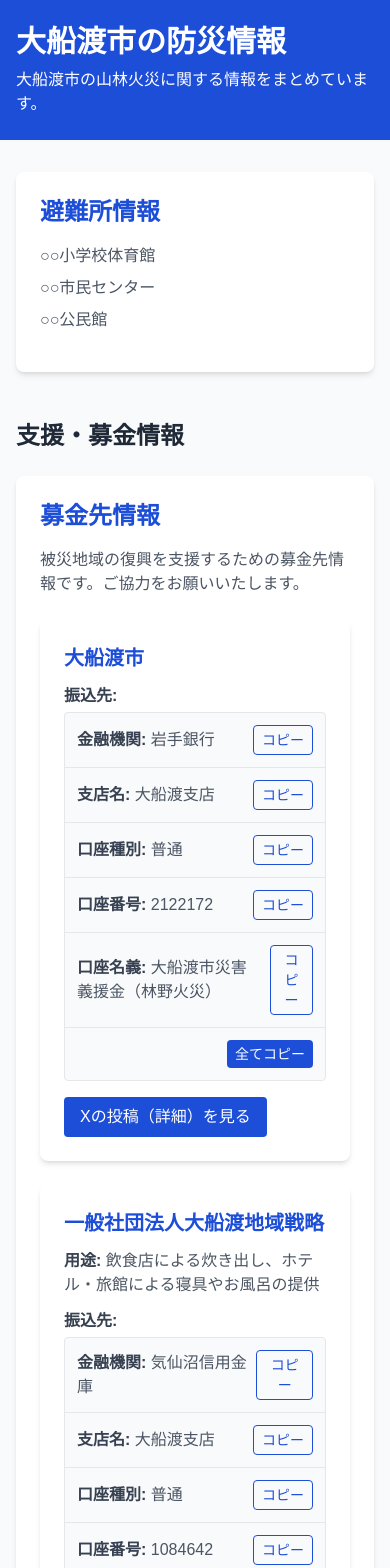
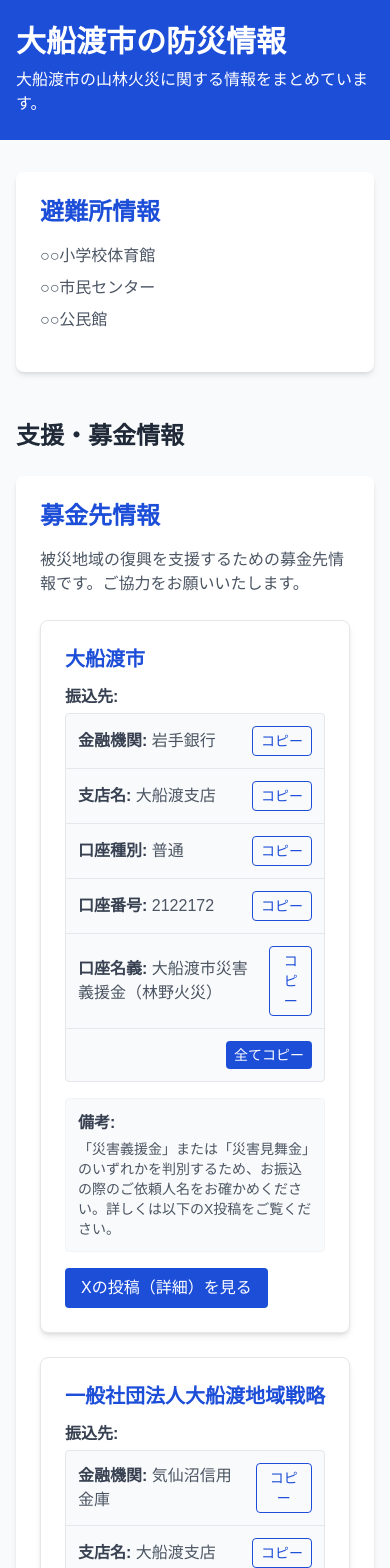
Before and after one commit to novalumo/disaster-prevention-info, a Next.js app: page /ofunato in a window 390 px wide. Shown: the top 1568 px of the page. Built offline with nearby package versions, Linux system fonts and the light colour scheme.

Commit message:
Update donation organization card with improved note section and responsive layout

```diff
--- a/src/app/ofunato/DonationInfoCard.tsx
+++ b/src/app/ofunato/DonationInfoCard.tsx
@@ -11,6 +11,7 @@ const donationOrganizations = [
     // 口座名義: 大船渡市災害義援金（林野火災）
     id: 'ofunato-city',
     organizationName: '大船渡市',
+    note: '「災害義援金」または「災害見舞金」のいずれかを判別するため、お振込の際のご依頼人名をお確かめください。詳しくは以下のX投稿をご覧ください。',
     accountInfo: [
       { id: 'ofunato-city-bank', label: '金融機関', value: '岩手銀行' },
       { id: 'ofunato-city-branch', label: '支店名', value: '大船渡支店' },
@@ -33,7 +34,7 @@ const donationOrganizations = [
     // 口座名義: 一般社団法人大船渡地域戦略
     id: 'ofunato-ss',
     organizationName: '一般社団法人大船渡地域戦略',
-    purpose: '飲食店による炊き出し、ホテル・旅館による寝具やお風呂の提供',
+    note: '飲食店による炊き出し、ホテル・旅館による寝具やお風呂の提供などに活用されます。',
     accountInfo: [
       { id: 'ofunato-ss-bank', label: '金融機関', value: '気仙沼信用金庫' },
       { id: 'ofunato-ss-branch', label: '支店名', value: '大船渡支店' },
@@ -58,7 +59,7 @@ const donationOrganizations = [
     // 加入者名：特定非営利活動法人おはなしころりん
     id: 'ohanashikororin',
     organizationName: '特定非営利活動法人おはなしころりん',
-    purpose: '',
+    note: 'ゆうちょ銀行の場合は、口座番号 02260-8-114405 でお振込ください。',
     accountInfo: [
       { id: 'ohanashikororin-bank', label: '金融機関', value: 'ゆうちょ銀行' },
       { id: 'ohanashikororin-branch', label: '支店名', value: '二二九店' },
--- a/src/app/ofunato/DonationOrganizationList.tsx
+++ b/src/app/ofunato/DonationOrganizationList.tsx
@@ -9,7 +9,7 @@ type AccountDetail = {
 type DonationOrganization = {
   id: string;
   organizationName: string;
-  purpose?: string;
+  note?: string;
   amount?: string | number;
   accountInfo: string | AccountDetail[];
   websiteUrl?: string;
@@ -26,12 +26,13 @@ export default function DonationOrganizationList({
   className,
 }: DonationOrganizationListProps) {
   return (
-    <div className={`grid grid-cols-1 md:grid-cols-2 gap-6 ${className || ''}`}>
+    <div className={`grid grid-cols-1 lg:grid-cols-2 gap-6 ${className || ''}`}>
       {organizations.map((org) => (
         <DonationOrganizationCard
+          className="border"
           key={org.id}
           organizationName={org.organizationName}
-          purpose={org.purpose}
+          note={org.note}
           amount={org.amount}
           accountInfo={org.accountInfo}
           websiteUrl={org.websiteUrl}
--- a/src/components/ui/DonationOrganizationCard.tsx
+++ b/src/components/ui/DonationOrganizationCard.tsx
@@ -13,7 +13,7 @@ type AccountDetail = {
 
 type DonationOrganizationCardProps = {
   organizationName: string;
-  purpose?: string;
+  note?: string;
   amount?: string | number;
   accountInfo: string | AccountDetail[];
   websiteUrl?: string;
@@ -23,7 +23,7 @@ type DonationOrganizationCardProps = {
 
 export default function DonationOrganizationCard({
   organizationName,
-  purpose,
+  note,
   amount,
   accountInfo,
   websiteUrl,
@@ -105,13 +105,6 @@ export default function DonationOrganizationCard({
         {organizationName}
       </Heading>
 
-      {purpose && (
-        <div className="mb-3">
-          <span className="font-semibold text-gray-700">用途: </span>
-          <span className="text-gray-600">{purpose}</span>
-        </div>
-      )}
-
       {amount && (
         <div className="mb-3">
           <span className="font-semibold text-gray-700">目標金額: </span>
@@ -130,6 +123,13 @@ export default function DonationOrganizationCard({
           : renderStringAccountInfo()}
       </div>
 
+      {note && (
+        <div className="mb-4 p-3 bg-gray-50 rounded border border-gray-100">
+          <span className="font-semibold text-gray-700 block mb-1">備考: </span>
+          <p className="text-gray-600 text-sm">{note}</p>
+        </div>
+      )}
+
       {websiteUrl && (
         <div className="mt-4">
           <Link
```
